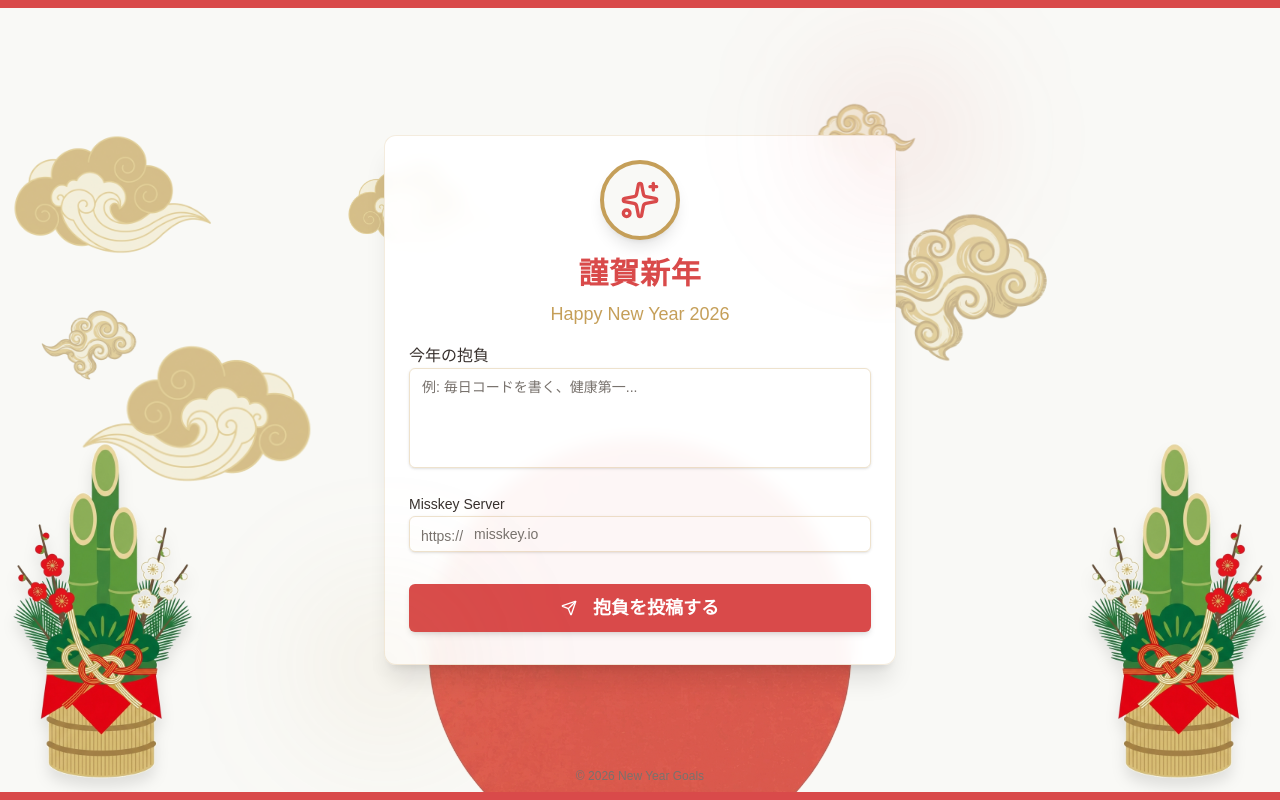
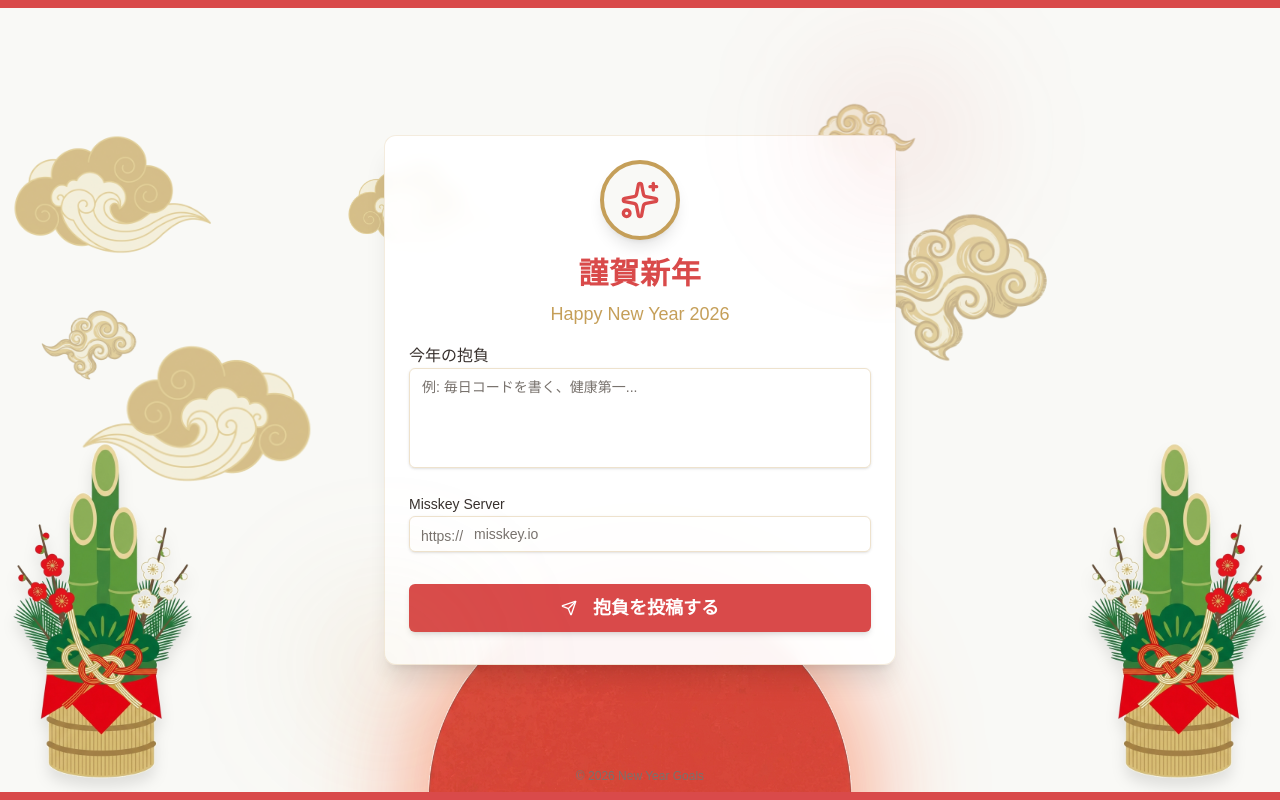
Before and after one commit to UtakataKyosui/new-year-note-post, a React app: page / in a window 1280 px wide. Built offline with nearby package versions, Linux system fonts and the light colour scheme; the HTML template or start-up script is replaced by a standard one.

Commit message:
Enhance sun visualization: half-rising and glowing

```diff
--- a/src/App.tsx
+++ b/src/App.tsx
@@ -52,7 +52,7 @@ function App() {
       <TransparentImage
         src="/sun.png"
         alt="Sun"
-        className="fixed bottom-0 left-1/2 transform -translate-x-1/2 w-[300px] md:w-[400px] lg:w-[600px] opacity-80 z-0 pointer-events-none mix-blend-multiply translate-y-1/4"
+        className="fixed bottom-0 left-1/2 transform -translate-x-1/2 w-[300px] md:w-[400px] lg:w-[600px] opacity-90 z-0 pointer-events-none mix-blend-multiply translate-y-1/2 drop-shadow-[0_0_60px_rgba(255,100,50,0.8)]"
       />
 
       {/* Randomized Clouds */}
```
